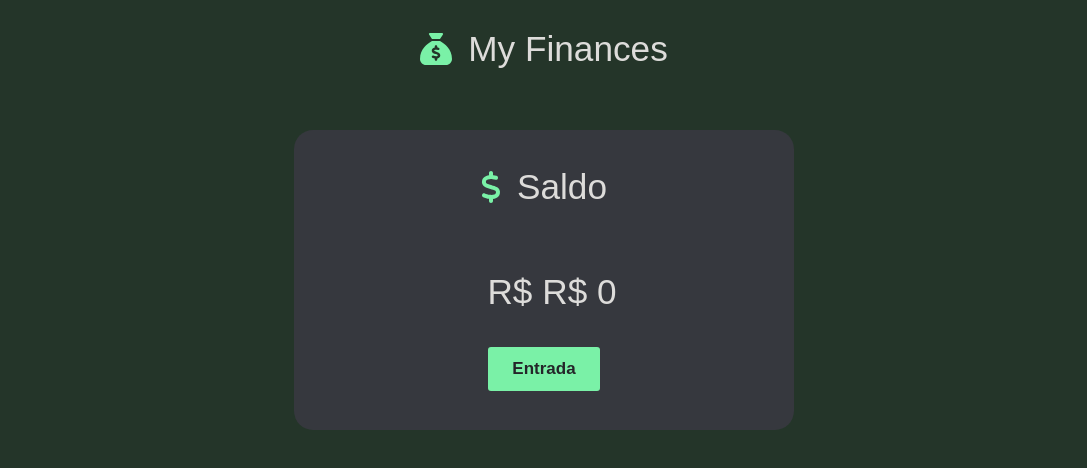
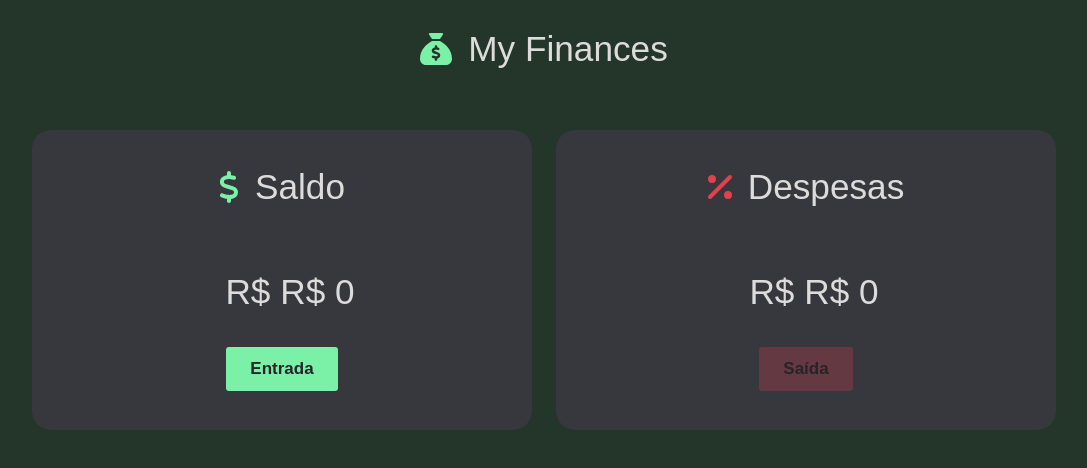
Before and after one commit to KayaneAlebrante/React-Vite, a React (Vite) app in the folder 1_Projeto/MyFinances/: page / in a window 1280 px wide. Shown: the top 468 px of the page, without its empty margins (96-1183 px from the left). Built offline with nearby package versions, Linux system fonts and the light colour scheme.

Commit message:
Feat Componenete Exepenses
Criação do componente Expenses que são as despesas

```diff
--- /dev/null
+++ b/1_Projeto/MyFinances/src/components/Expense/Expense.css
@@ -0,0 +1,84 @@
+.expense_container {
+  display: flex;
+  justify-content: center;
+  align-items: center;
+}
+
+.expense_card {
+  background-color: #36383e;
+  display: flex;
+  justify-content: center;
+  align-items: center;
+  flex-direction: column;
+  width: 500px;
+  height: 300px;
+  border-radius: 1.2rem;
+}
+
+.expense_header {
+  display: flex;
+  justify-content: center;
+  align-items: center;
+  margin-top: -2rem;
+}
+
+.expense_card h2 {
+  margin-left: 1rem;
+  font-weight: 500;
+  font-size: 2.2rem;
+  color: #dddcda;
+}
+
+.expense_card h3 {
+  margin-left: 1rem;
+  font-weight: 500;
+  font-size: 2.2rem;
+  color: #dddcda;
+}
+
+.input_form_container {
+  display: flex;
+  justify-content: center;
+  align-items: center;
+  gap: 0.8rem;
+}
+
+.expense_input {
+  box-shadow: inset #dddcda 0 0 0 2px;
+  border: 0;
+  background: rgba(0, 0, 0, 0);
+  appearance: none;
+  width: 50%;
+  position: relative;
+  border-radius: 10px;
+  padding: 9px 12px;
+  line-height: 1.4;
+  color: #dddcda;
+  font-size: 16px;
+  font-weight: 400;
+  height: 30px;
+  transition: all 0.2s ease;
+}
+
+.expense_input:hover {
+  box-shadow: 0 0 0 0 #fff inset, #7af1a7 0 0 0 2px;
+}
+
+.expense_input:focus {
+  background: #ffffff00;
+  outline: 0;
+  box-shadow: 0 0 0 0 #fff inset, #7af1a7 0 0 0 3px;
+}
+
+.input_form_container.invalid input {
+  background: #e43f4d7a;
+  box-shadow: inset #e43f4d 0 0 0 2px;
+}
+
+.actions_form_buttons_container {
+  display: flex;
+  justify-content: center;
+  align-items: center;
+  gap: 1rem;
+  margin-top: 1rem;
+}
--- /dev/null
+++ b/1_Projeto/MyFinances/src/components/Expense/Expense.tsx
@@ -0,0 +1,112 @@
+import React, { useState } from "react";
+import { ExpenseProps } from "../../models/interfaces/ExpenseProps/ExpenseProps";
+import { FontAwesomeIcon } from "@fortawesome/react-fontawesome";
+import { faPercent } from "@fortawesome/free-solid-svg-icons";
+import Button from "../Button/Button";
+import "./Expense.css";
+
+const Expense = ({ emitMovement, currentExpenses, currentBalance }: ExpenseProps) => {
+  const [renderInputForm, setRenderInputForm] = useState(false);
+  const [isFormValid, setIsFormValid] = useState(true);
+  const [inputName, setInputName] = useState("");
+  const [inputValue, setInputValue] = useState("");
+
+  const handleRenderInputForm = () => setRenderInputForm(!renderInputForm);
+
+  const hideInputForm = () => {
+    setRenderInputForm(false);
+    setIsFormValid(true);
+    setInputName("");
+    setInputValue("");
+  }
+
+  const formSubmitHandler = (event: React.FormEvent<HTMLFormElement>) => {
+    event.preventDefault();
+
+    if (inputName.trim().length === 0 || inputValue.trim().length === 0) {
+      setIsFormValid(false);
+      return;
+    }
+
+    if (currentBalance >= Number(inputValue)) {
+      hideInputForm();
+      emitMovement({
+        name: inputName,
+        value: inputValue,
+        type: "Output"
+      });
+    } else {
+      setIsFormValid(false);
+    }
+  }
+
+  const handleInputNameForm = (event: React.FormEvent<HTMLInputElement>) => {
+    const eventTarget = event.currentTarget as HTMLInputElement;
+    const eventValue = eventTarget.value;
+    setInputName(eventValue);
+    setIsFormValid(eventValue.trim().length > 0 && inputValue.trim().length > 0);
+  }
+
+  const handleInputValueForm = (event: React.FormEvent<HTMLInputElement>) => {
+    const eventTarget = event.currentTarget as HTMLInputElement;
+    const eventValue = eventTarget.value;
+    setInputValue(eventValue);
+    setIsFormValid(inputName.trim().length > 0 && eventValue.trim().length > 0);
+  }
+
+  return (
+    <div className="expense_container">
+      <div className="expense_card">
+        <header className="expense_header">
+          <FontAwesomeIcon icon={faPercent} color="#e43f4d" size="2x" />
+          <h2>Despesas</h2>
+        </header>
+        <h3>R$ {currentExpenses > 0 ? currentExpenses : "R$ 0"}</h3>
+        {!renderInputForm && (
+          <Button
+            action={handleRenderInputForm}
+            title="Saída"
+            priority="Output"
+            disable={currentBalance === 0}
+            type={undefined}
+          />
+        )}
+        {renderInputForm && (
+          <form onSubmit={formSubmitHandler}>
+            <div className={`input_form_container ${!isFormValid ? "invalid" : ""}`}>
+              <input
+                type="text"
+                placeholder="Nome"
+                className="expense_input"
+                value={inputName}
+                onChange={handleInputNameForm}
+              />
+              <input
+                type="number"
+                placeholder="Valor"
+                className="expense_input"
+                value={inputValue}
+                onChange={handleInputValueForm}
+              />
+            </div>
+            <div className="actions_form_buttons_container">
+              <Button
+                title="Cancelar"
+                priority="Output"
+                action={hideInputForm}
+                type={undefined}
+              />
+              <Button
+                type="submit"
+                title="Adicionar"
+                priority="Input"
+              />
+            </div>
+          </form>
+        )}
+      </div>
+    </div>
+  );
+}
+
+export default Expense;
--- a/1_Projeto/MyFinances/src/components/FinanceControl/FinaceControl.tsx
+++ b/1_Projeto/MyFinances/src/components/FinanceControl/FinaceControl.tsx
@@ -1,24 +1,29 @@
 import { FinanceContorlProps } from "../../models/interfaces/FinanceControlProps/FinanceControlProps";
 import { Movement } from "../../models/interfaces/Movement/Movement";
 import Balance from "../Balance/Balance";
+import Expense from "../Expense/Expense";
 import "./FinanceControl.css";
 
 const FinanceControl = ({
     handleSetMovement,
     balance,
     expenses,
-    }: FinanceContorlProps) => {
-        const receveNewMovement =(movement: Movement) =>{
-            movement && handleSetMovement(movement);
-        };
+}: FinanceContorlProps) => {
+    const receveNewMovement = (movement: Movement) => {
+        movement && handleSetMovement(movement);
+    };
 
-    return(
+    return (
         <div className="container_finance">
             <Balance
-              currentBalance={balance}
-              emitMovement={receveNewMovement}
+                currentBalance={balance}
+                emitMovement={receveNewMovement}
             />
-            {/* EXPRENSE */}
+            <Expense
+                currentBalance={balance}
+                currentExpenses={expenses}
+                emitMovement={receveNewMovement}
+            />
         </div>
     );
 };
--- /dev/null
+++ b/1_Projeto/MyFinances/src/models/interfaces/ExpenseProps/ExpenseProps.ts
@@ -0,0 +1,7 @@
+import { Movement } from "../Movement/Movement";
+
+export interface ExpenseProps{
+    emitMovement: (movement: Movement) => void;
+    currentExpenses: number;
+    currentBalance: number;
+}
```
